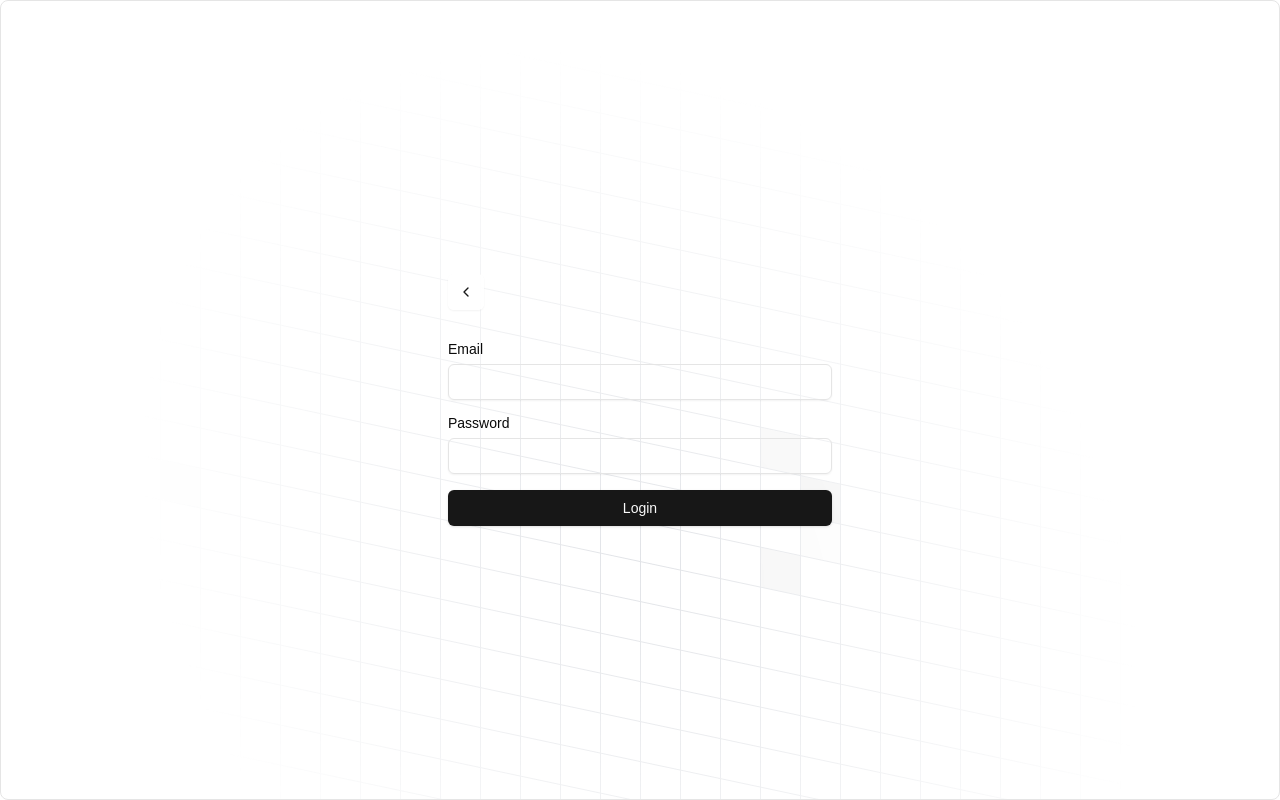
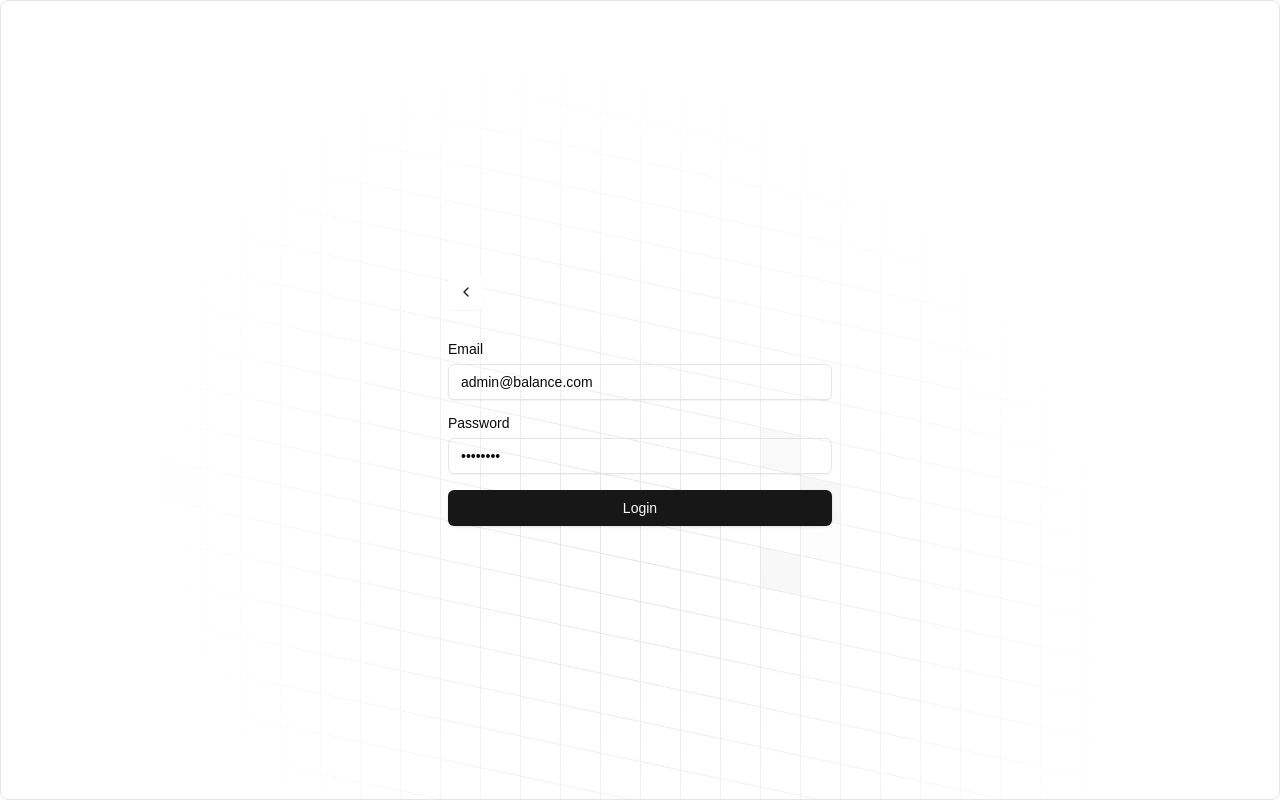
Before and after one commit to AugSync/balance-university, a Next.js app: page /login in a window 1280 px wide. Built offline with nearby package versions, Linux system fonts and the light colour scheme.

Commit message:
Prefill login form with default credentials for testing

```diff
--- a/components/auth/login-form.tsx
+++ b/components/auth/login-form.tsx
@@ -30,13 +30,13 @@ export function LoginForm({ onBack, showBackButton = true }: LoginFormProps) {
           <Label htmlFor="email" className="text-left block">
             {t("email")}
           </Label>
-          <Input id="email" type="email" required />
+          <Input id="email" type="email" value="admin@balance.com" required />
         </div>
         <div className="space-y-2">
           <Label htmlFor="password" className="text-left block">
             {t("password")}
           </Label>
-          <Input id="password" type="password" required />
+          <Input id="password" type="password" value="password" required />
         </div>
         <Button className="w-full" type="submit">
           {t("login")}
```
